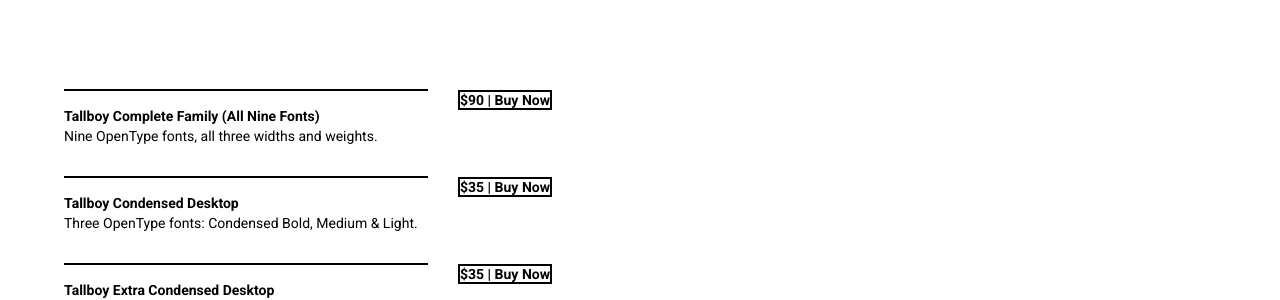
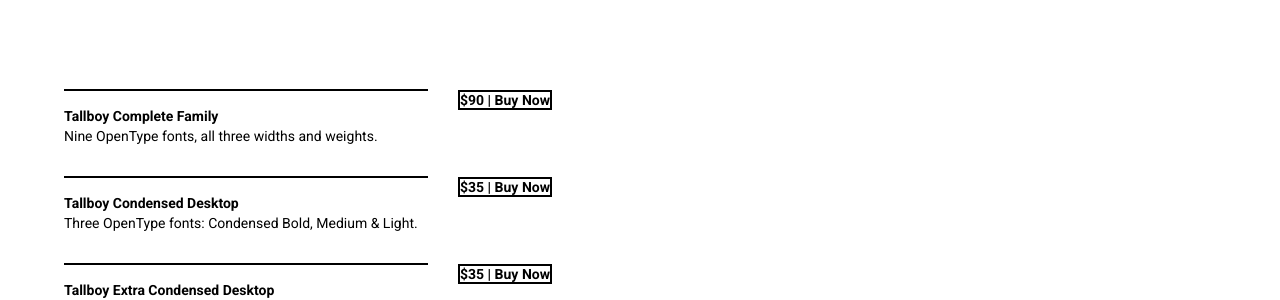
Before and after one commit to aidensymes/fonts.aidensymes.com, a Jekyll site: the page built from _fonts/tallboy.markdown, in a window 1280 px wide. Shown: the part 1334-1634 px from the top of the page. Built offline with Jekyll 4.4.1, drawn with Linux system fonts in a browser that asks for light colours.

Commit message:
Updated Tallboy

```diff
--- a/_fonts/tallboy.markdown
+++ b/_fonts/tallboy.markdown
@@ -35,7 +35,7 @@
   entry: LESS THICK okey dokey
   weight: 100
 buy:
-- type: Complete Family (All Nine Fonts)
+- type: Complete Family
   format: Nine OpenType fonts, all three widths and weights.
   link: |-
     <script src="https://gumroad.com/js/gumroad.js"></script>
```
